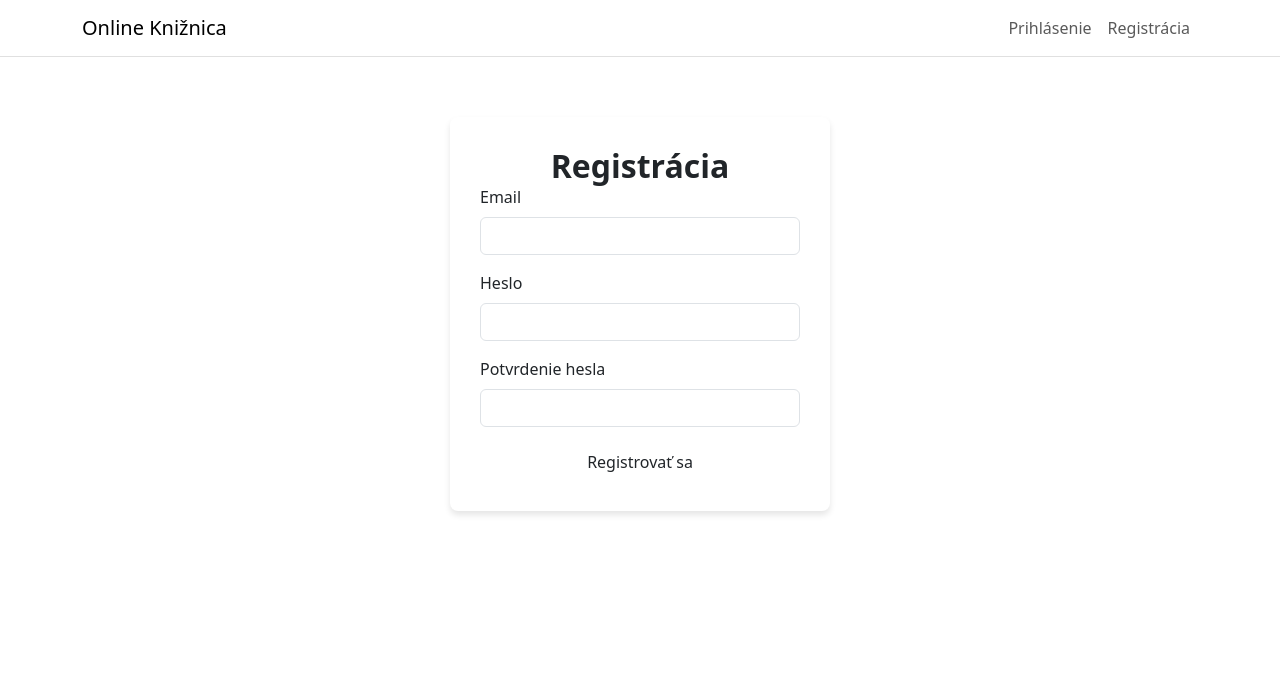
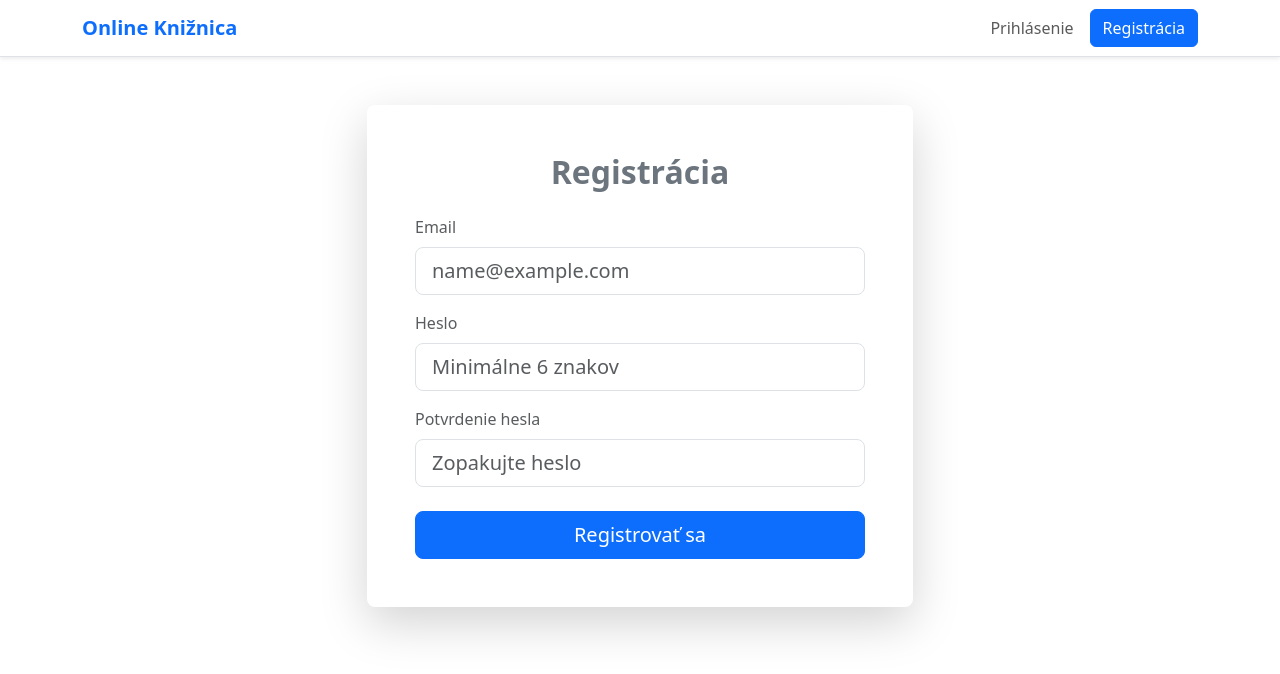
Before and after one commit to MatejSmith/Kniznica, a React (Vite) app in the folder FrontEnd/: page /register in a window 1280 px wide. Shown: the top 674 px of the page. Built offline with nearby package versions, Linux system fonts and the light colour scheme.

Commit message:
Fix navbar and make design more beautiful

```diff
--- a/FrontEnd/src/App.css
+++ b/FrontEnd/src/App.css
@@ -1,83 +1,4 @@
-/* 1. Pozadie celej aplikácie */
+/* App.css - Global styles */
 body {
-    background-color: #f4f6f9;
-    font-family: 'Segoe UI', Tahoma, Geneva, Verdana, sans-serif;
+    background-color: #f8f9fa; /* Bootstrap light gray background */
 }
-
-/* 2. Štýl pre hlavný kontajner obsahu */
-.main-container {
-    max-width: 800px;
-    margin: 40px auto;
-    padding: 20px;
-}
-
-/* 3. Vlastný štýl pre karty (formuláre) */
-.custom-card {
-    background-color: white;
-    border: none;
-    border-radius: 8px;
-    box-shadow: 0 4px 6px rgba(0,0,0,0.1);
-    padding: 30px;
-}
-
-/* 4. Nadpisy v kartách */
-.card-title {
-    color: #2c3e50;
-    margin-bottom: 25px;
-    font-weight: 600;
-    text-align: center;
-}
-
-/* 5. Vlastné tlačidlo (override Bootstrapu) */
-.btn-custom {
-    background-color: #0d6efd;
-    color: white;
-    font-weight: 500;
-    padding: 10px 20px;
-    width: 100%;
-}
-
-.btn-custom:hover {
-    background-color: #0b5ed7;
-}
-
-/* 6. Tlačidlo pre delete akciu */
-.btn-delete {
-    background-color: #dc3545;
-    color: white;
-    margin-top: 15px;
-}
-
-/* 7. Štýl pre inputy pri fokuse */
-.form-control:focus {
-    border-color: #86b7fe;
-    box-shadow: 0 0 0 0.25rem rgba(13, 110, 253, 0.25);
-}
-
-/* 8. Chybové hlášky */
-.error-message {
-    color: #dc3545;
-    background-color: #f8d7da;
-    border: 1px solid #f5c6cb;
-    padding: 10px;
-    border-radius: 5px;
-    margin-bottom: 15px;
-    text-align: center;
-}
-
-/* 9. Navbar customizácia */
-.navbar-custom {
-    background-color: #ffffff;
-    border-bottom: 1px solid #e0e0e0;
-}
-
-/* 10. Odkazy v texte */
-.text-link {
-    color: #0d6efd;
-    text-decoration: none;
-    font-weight: bold;
-}
-
-.text-link:hover {
-    text-decoration: underline;
-}
--- a/FrontEnd/src/components/Navigation.jsx
+++ b/FrontEnd/src/components/Navigation.jsx
@@ -6,21 +6,21 @@ const Navigation = () => {
     const { token, logout } = useContext(AuthContext);
 
     return (
-        <nav className="navbar navbar-expand-lg navbar-custom">
+        <nav className="navbar navbar-expand-lg navbar-light bg-white border-bottom shadow-sm">
             <div className="container">
-                <Link className="navbar-brand" to="/">Online Knižnica</Link>
+                <Link className="navbar-brand fw-bold text-primary" to="/">Online Knižnica</Link>
                 <button className="navbar-toggler" type="button" data-bs-toggle="collapse" data-bs-target="#navbarNav">
                     <span className="navbar-toggler-icon"></span>
                 </button>
                 <div className="collapse navbar-collapse" id="navbarNav">
-                    <ul className="navbar-nav ms-auto">
+                    <ul className="navbar-nav ms-auto align-items-center">
                         {!token ? (
                             <>
                                 <li className="nav-item">
                                     <Link className="nav-link" to="/login">Prihlásenie</Link>
                                 </li>
                                 <li className="nav-item">
-                                    <Link className="nav-link" to="/register">Registrácia</Link>
+                                    <Link className="btn btn-primary ms-lg-2" to="/register">Registrácia</Link>
                                 </li>
                             </>
                         ) : (
@@ -29,7 +29,7 @@ const Navigation = () => {
                                     <Link className="nav-link" to="/profile">Môj Profil</Link>
                                 </li>
                                 <li className="nav-item">
-                                    <button className="btn btn-link nav-link" onClick={logout}>Odhlásiť</button>
+                                    <button className="btn btn-outline-danger ms-lg-2" onClick={logout}>Odhlásiť</button>
                                 </li>
                             </>
                         )}
--- a/FrontEnd/src/main.jsx
+++ b/FrontEnd/src/main.jsx
@@ -1,7 +1,8 @@
 import React from 'react'
 import ReactDOM from 'react-dom/client'
 import App from './App.jsx'
-import 'bootstrap/dist/css/bootstrap.min.css'; // Bootstrap import
+import 'bootstrap/dist/css/bootstrap.min.css';
+import 'bootstrap/dist/js/bootstrap.bundle.min.js';
 import './index.css'
 
 ReactDOM.createRoot(document.getElementById('root')).render(
--- a/FrontEnd/src/pages/Login.jsx
+++ b/FrontEnd/src/pages/Login.jsx
@@ -22,33 +22,41 @@ const Login = () => {
     };
 
     return (
-        <div className="main-container">
-            <div className="custom-card col-md-6 mx-auto">
-                <h2 className="card-title">Prihlásenie</h2>
-                {error && <div className="error-message">{error}</div>}
+        <div className="container mt-5">
+            <div className="row justify-content-center">
+                <div className="col-md-6 col-lg-5">
+                    <div className="card shadow-lg border-0 rounded-3">
+                        <div className="card-body p-5">
+                            <h2 className="text-center mb-4 fw-bold text-secondary">Prihlásenie</h2>
+                            {error && <div className="alert alert-danger text-center" role="alert">{error}</div>}
                             <form onSubmit={handleSubmit}>
                                 <div className="mb-3">
-                        <label className="form-label">Email</label>
+                                    <label className="form-label text-muted">Email</label>
                                     <input
                                         type="email"
-                            className="form-control"
+                                        className="form-control form-control-lg"
                                         value={email}
                                         onChange={(e) => setEmail(e.target.value)}
                                         required
+                                        placeholder="name@example.com"
                                     />
                                 </div>
-                    <div className="mb-3">
-                        <label className="form-label">Heslo</label>
+                                <div className="mb-4">
+                                    <label className="form-label text-muted">Heslo</label>
                                     <input
                                         type="password"
-                            className="form-control"
+                                        className="form-control form-control-lg"
                                         value={password}
                                         onChange={(e) => setPassword(e.target.value)}
                                         required
+                                        placeholder="********"
                                     />
                                 </div>
-                    <button type="submit" className="btn btn-custom">Prihlásiť sa</button>
+                                <button type="submit" className="btn btn-primary btn-lg w-100">Prihlásiť sa</button>
                             </form>
+                        </div>
+                    </div>
+                </div>
             </div>
         </div>
     );
--- a/FrontEnd/src/pages/Register.jsx
+++ b/FrontEnd/src/pages/Register.jsx
@@ -37,43 +37,52 @@ const Register = () => {
     };
 
     return (
-        <div className="main-container">
-            <div className="custom-card col-md-6 mx-auto">
-                <h2 className="card-title">Registrácia</h2>
-                {error && <div className="error-message">{error}</div>}
+        <div className="container mt-5">
+            <div className="row justify-content-center">
+                <div className="col-md-8 col-lg-6">
+                    <div className="card shadow-lg border-0 rounded-3">
+                        <div className="card-body p-5">
+                            <h2 className="text-center mb-4 fw-bold text-secondary">Registrácia</h2>
+                            {error && <div className="alert alert-danger text-center" role="alert">{error}</div>}
                             <form onSubmit={handleSubmit}>
                                 <div className="mb-3">
-                        <label className="form-label">Email</label>
+                                    <label className="form-label text-muted">Email</label>
                                     <input
                                         type="email"
                                         name="email"
-                            className="form-control"
+                                        className="form-control form-control-lg"
                                         required
                                         onChange={handleChange}
+                                        placeholder="name@example.com"
                                     />
                                 </div>
                                 <div className="mb-3">
-                        <label className="form-label">Heslo</label>
+                                    <label className="form-label text-muted">Heslo</label>
                                     <input
                                         type="password"
                                         name="password"
-                            className="form-control"
+                                        className="form-control form-control-lg"
                                         required
                                         onChange={handleChange}
+                                        placeholder="Minimálne 6 znakov"
                                     />
                                 </div>
-                    <div className="mb-3">
-                        <label className="form-label">Potvrdenie hesla</label>
+                                <div className="mb-4">
+                                    <label className="form-label text-muted">Potvrdenie hesla</label>
                                     <input
                                         type="password"
                                         name="confirmPassword"
-                            className="form-control"
+                                        className="form-control form-control-lg"
                                         required
                                         onChange={handleChange}
+                                        placeholder="Zopakujte heslo"
                                     />
                                 </div>
-                    <button type="submit" className="btn btn-custom">Registrovať sa</button>
+                                <button type="submit" className="btn btn-primary btn-lg w-100">Registrovať sa</button>
                             </form>
+                        </div>
+                    </div>
+                </div>
             </div>
         </div>
     );
```
Also changed, not shown: FrontEnd/src/pages/Profile.jsx (+36 -14 lines), 1 other file (tests, documents, lock files or other folders). Lines whose indentation alone changed are shown as unchanged.
